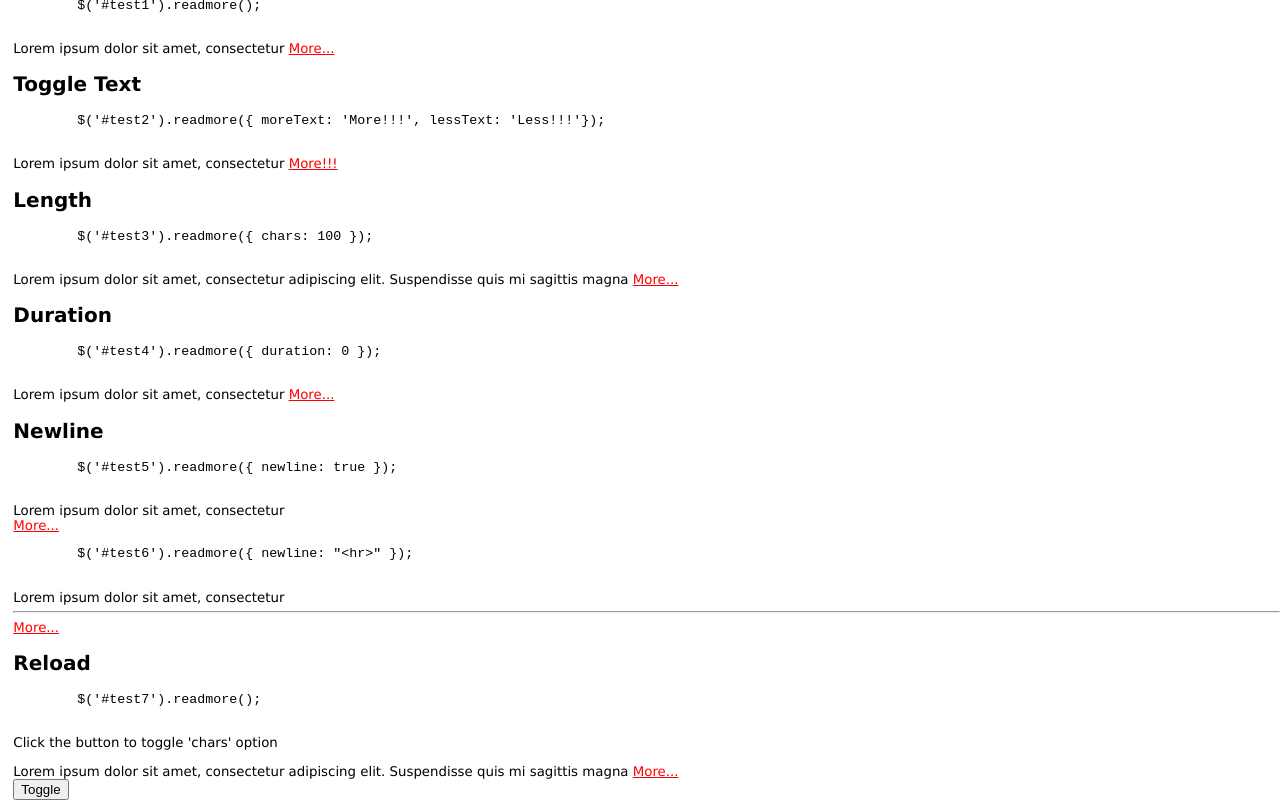
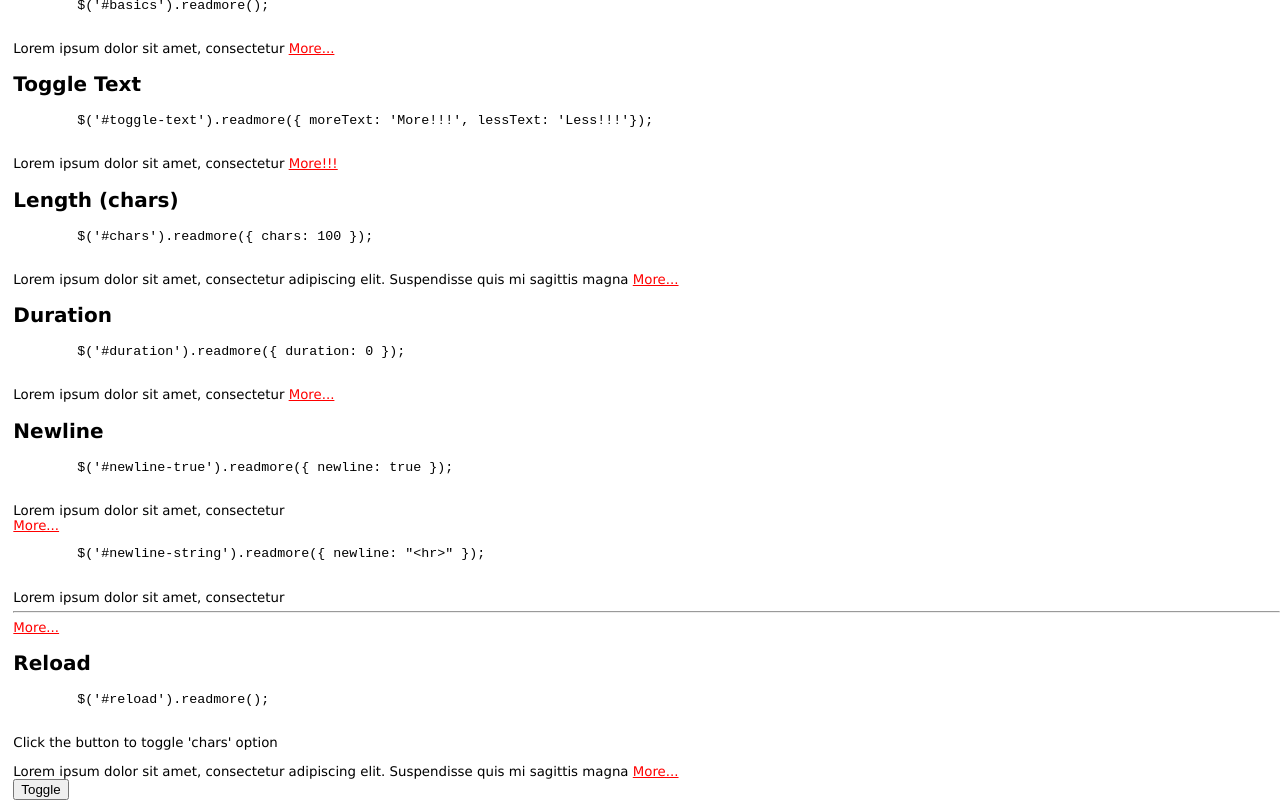
Before and after one commit to athill/jquery-readmore, a website: page demo.html in a window 1280 px wide. Both pictures are taken after a click on the button "Toggle". Shown: the part 159-959 px from the top of the page. Drawn offline with Linux system fonts and the light colour scheme.

Commit message:
demo: using more meaningful names for ids/classes

```diff
--- a/demo.html
+++ b/demo.html
@@ -34,63 +34,63 @@
 	<h2>Basic Usage</h2>
 	<code>
 	<pre>
-	$('#test1').readmore();
+	$('#basics').readmore();
 	</pre>
 	</code>
-	<div id="test1" class="test"></div>
+	<div id="basics" class="demo"></div>
 
 	<!-- Toggle Text -->
 	<h2>Toggle Text</h2>
 	<code>
 	<pre>
-	$('#test2').readmore({ moreText: 'More!!!', lessText: 'Less!!!'});
+	$('#toggle-text').readmore({ moreText: 'More!!!', lessText: 'Less!!!'});
 	</pre>
 	</code>
-	<div id="test2" class="test"></div>
+	<div id="toggle-text" class="demo"></div>
 
 	<!-- Length -->
-	<h2>Length</h2>
+	<h2>Length (chars)</h2>
 	<code>
 	<pre>
-	$('#test3').readmore({ chars: 100 });
+	$('#chars').readmore({ chars: 100 });
 	</pre>
 	</code>
-	<div id="test3" class="test"></div>
+	<div id="chars" class="demo"></div>
 
 	<!-- Duration -->
 	<h2>Duration</h2>
 	<code>
 	<pre>
-	$('#test4').readmore({ duration: 0 });
+	$('#duration').readmore({ duration: 0 });
 	</pre>
 	</code>
-	<div id="test4" class="test"></div>
+	<div id="duration" class="demo"></div>
 
 	<!-- Newline -->
 	<h2>Newline</h2>
 	<code>
 	<pre>
-	$('#test5').readmore({ newline: true });
+	$('#newline-true').readmore({ newline: true });
 	</pre>
 	</code>
-	<div id="test5" class="test"></div>
+	<div id="newline-true" class="demo"></div>
 
 	<code>
 	<pre>
-	$('#test6').readmore({ newline: "&lt;hr&gt;" });
+	$('#newline-string').readmore({ newline: "&lt;hr&gt;" });
 	</pre>
 	</code>
-	<div id="test6" class="test"></div>
+	<div id="newline-string" class="demo"></div>
 
-	<!-- Prefix -->
+	<!-- Reload -->
 	<h2>Reload</h2>
 	<code>
 	<pre>
-	$('#test7').readmore();
+	$('#reload').readmore();
 	</pre>
 	</code>
 	<p>Click the button to toggle 'chars' option</p>
-	<div id="test7" class="test"></div>
+	<div id="reload" class="demo"></div>
 	<button id="toggle">Toggle</button>
 </div>
 
@@ -99,18 +99,18 @@
 <script>
 var content = 'Lorem ipsum dolor sit amet, consectetur adipiscing elit. Suspendisse quis mi sagittis magna consectetur dapibus tempor quis ipsum. Duis a dolor id sem ullamcorper euismod non sit amet ante. Aliquam volutpat neque ut mi tristique, vel cursus tellus pharetra. Nulla dapibus tortor non ligula luctus faucibus. Aliquam tortor tellus, rhoncus varius tempus et, adipiscing non mi. In hac habitasse platea dictumst. Maecenas dapibus, nisl et fermentum commodo, arcu magna viverra enim, sagittis tristique magna lorem et mauris. Mauris pretium libero id tortor lobortis porta. Duis auctor semper leo, vitae dictum velit ornare in. Vestibulum pharetra bibendum commodo. Sed ornare enim dolor, eget luctus purus euismod a.';
 $(function() {
-	$('.test').html(content);
-	$('#test1').readmore();
-	$('#test2').readmore({ moreText: 'More!!!', lessText: 'Less!!!'});
-	$('#test3').readmore({ chars: 100 });
-	$('#test4').readmore({ duration: 0 });
-	$('#test5').readmore({ newline: true });
-	$('#test6').readmore({ newline: '<hr>' });
-	$('#test7').readmore({ prefix: 'test', chars: 100 });
+	$('.demo').html(content);
+	$('#basics').readmore();
+	$('#toggle-text').readmore({ moreText: 'More!!!', lessText: 'Less!!!'});
+	$('#chars').readmore({ chars: 100 });
+	$('#duration').readmore({ duration: 0 });
+	$('#newline-true').readmore({ newline: true });
+	$('#newline-string').readmore({ newline: '<hr>' });
+	$('#reload').readmore({ prefix: 'test', chars: 100 });
 	$('#toggle').click(function(e) {
-		var prefix = ($('#test7 .test-show').length > 0) ? 'readmore' : 'test';
+		var prefix = ($('#reload .test-show').length > 0) ? 'readmore' : 'test';
 		var chars = (prefix == 'test') ? 50 : 100;
-		$('#test7').readmore({ prefix: prefix, chars: chars });
+		$('#reload').readmore({ prefix: prefix, chars: chars });
 	});
 });
 </script>
```
